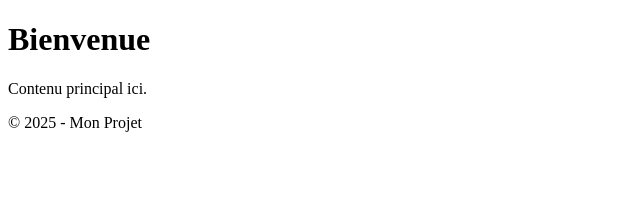
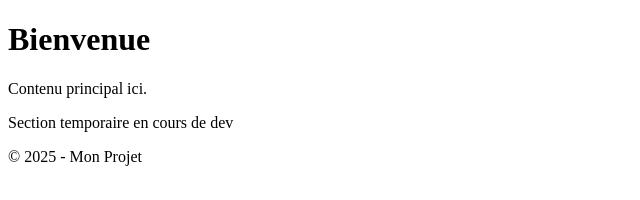
Before and after one commit to maghraoui23/practise, a plain HTML site: page projet git/index.html in a window 1280 px wide. Shown: the whole page, without its empty margins (0-640 px from the left). Drawn offline with Linux system fonts and the light colour scheme.

Commit message:
💡 Mise à jour de index.html après récupération du stash

```diff
--- a/projet git/index.html
+++ b/projet git/index.html
@@ -11,6 +11,11 @@
   <main>
     <p>Contenu principal ici.</p>
   </main>
+  <!-- Ajoute dans le body -->
+<section>
+    <p>Section temporaire en cours de dev</p>
+  </section>
+
   <footer>
     <p>&copy; 2025 - Mon Projet</p>
   </footer>
```
